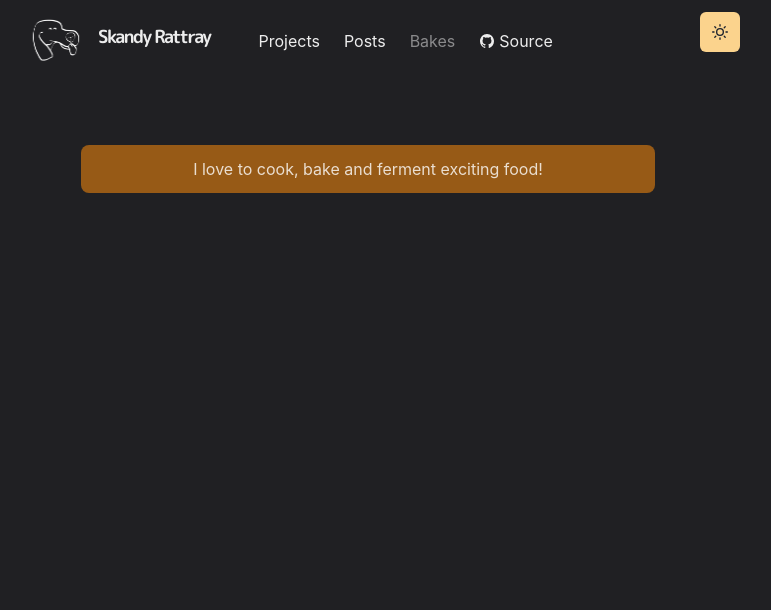
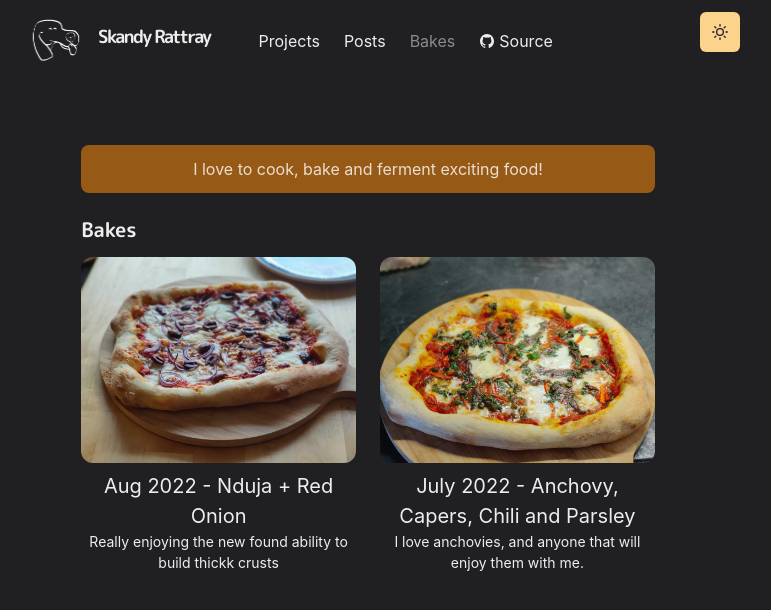
Before and after one commit to skandog/p, a Next.js app: page /bakes in a window 1280 px wide. Shown: the top 610 px of the page, without its empty margins (272-1043 px from the left). Built offline with nearby package versions, Linux system fonts and the light colour scheme.

Commit message:
final commit for the morning, think everything upto date

```diff
--- a/pages/bakes.js
+++ b/pages/bakes.js
@@ -1,5 +1,9 @@
-import { Box, Container } from '@chakra-ui/react'
+import { Box, Container, Heading, SimpleGrid } from '@chakra-ui/react'
+import { WorkGridItem } from '../components/grid-item'
 import Layout from '../components/layouts/article'
+import Section from '../components/section'
+import AugPizza from '../public/images/nduja_pizza_aug_22.jpg'
+import AnchPizza from '../public/images/anchovy_july_22.jpg'
 
 const Bakes = () => {
   return (
@@ -16,6 +20,31 @@ const Bakes = () => {
         >
           I love to cook, bake and ferment exciting food!
         </Box>
+        <Heading as="h3" fontSize={20} mb={4}>
+          Bakes
+        </Heading>
+        <SimpleGrid columns={[1, 1, 2]} gap={6}>
+          <Section>
+            <WorkGridItem
+              id="pizza"
+              title="Aug 2022 - Nduja + Red Onion"
+              alt="homecooked pizza"
+              thumbnail={AugPizza.src}
+            >
+              Really enjoying the new found ability to build thickk crusts
+            </WorkGridItem>
+          </Section>
+          <Section delay={0.1}>
+            <WorkGridItem
+              id="pizza"
+              title="July 2022 - Anchovy, Capers, Chili and Parsley"
+              alt="homecooked pizza"
+              thumbnail={AnchPizza.src}
+            >
+              I love anchovies, and anyone that will enjoy them with me.{' '}
+            </WorkGridItem>
+          </Section>
+        </SimpleGrid>
       </Container>
     </Layout>
   )
--- a/pages/projects.js
+++ b/pages/projects.js
@@ -40,6 +40,7 @@ const Projects = () => {
             <WorkGridItem
               id="skandy"
               title="Skandy"
+              alt="Skandy"
               thumbnail={useColorModeValue(skandy.src, skandyDark.src)}
             >
               A skandy app
@@ -49,6 +50,7 @@ const Projects = () => {
             <WorkGridItem
               id="Streamlit Analysis of NYC"
               alt="Streamlit Analysis of NYC"
+              title="Streamlit Analysis of NYC"
               thumbnail={useColorModeValue(stremNYC.src, stremNYCDark.src)}
             >
               Data science project using Python and Streamlit to analyse data on
```
Also changed, not shown: public/images/anchovy_july_22.jpg (added), public/images/nduja_pizza_aug_22.jpg (added).
